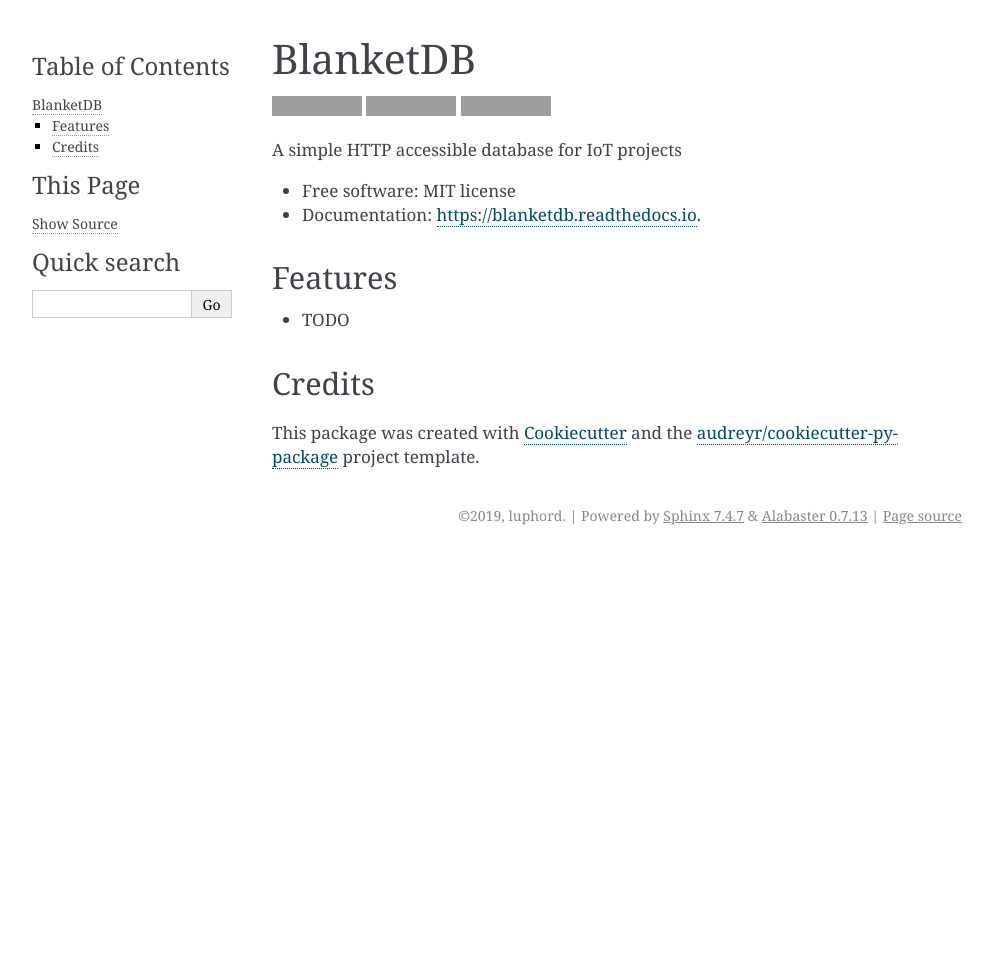
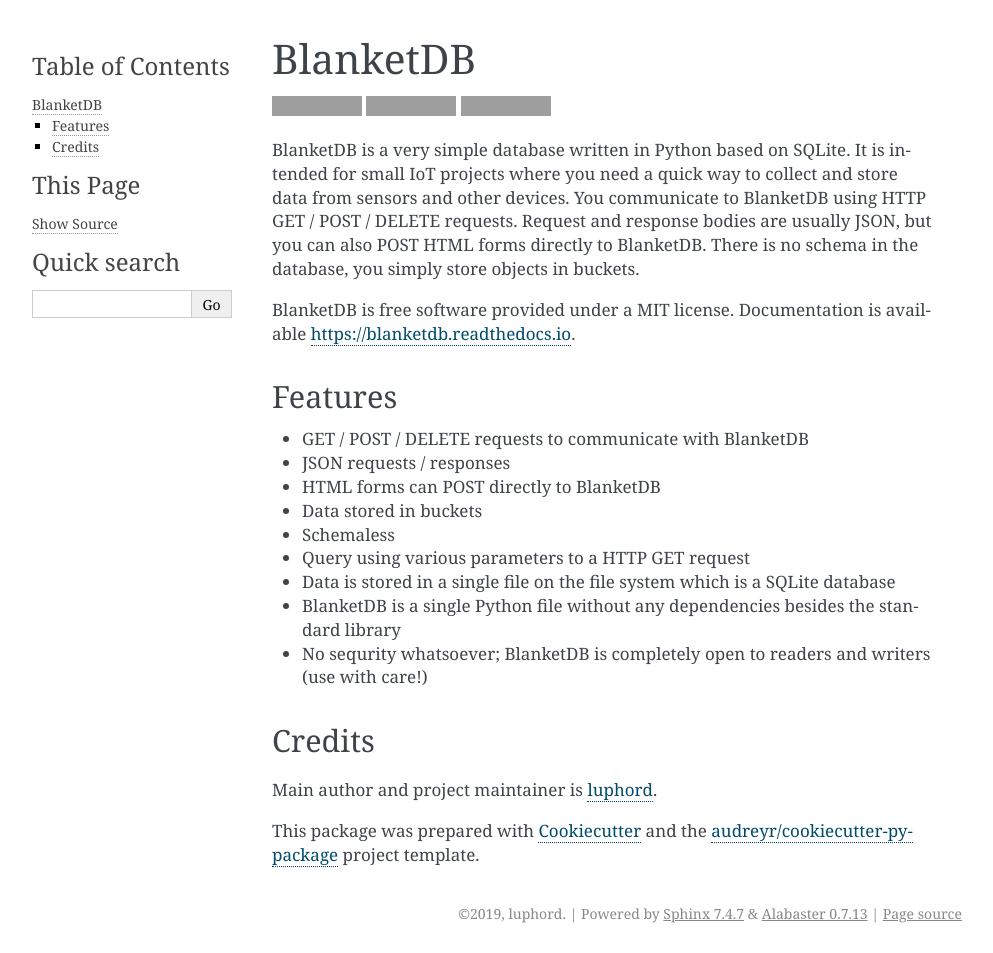
Before and after one commit to luphord/blanketdb, a Sphinx documentation site: the page built from docs/readme.rst, in a window 1280 px wide. Shown: the whole page, without its empty margins (148-1141 px from the left). Built offline with Sphinx 7.4.7, drawn with Linux system fonts in a browser that asks for light colours; before the commit the page ends 900 px from its top, so only the background shows below that; grey boxes are pictures that could not be loaded.

Commit message:
basic documentation

```diff
--- a/HISTORY.rst
+++ b/HISTORY.rst
@@ -1,6 +1,12 @@
 =======
 History
 =======
+
+0.2.0 (not yet)
+---------------
+
+* Added CLI for starting `BlanketDB` with `wsgiref.simple_server`
+* Tests for `BlanketDB` Web API using `webtest`
 
 0.1.0 (2019-01-18)
 ------------------
--- a/README.rst
+++ b/README.rst
@@ -16,22 +16,40 @@ BlanketDB
 
 
 
-A simple HTTP accessible database for IoT projects
+BlanketDB is a very simple database written in Python based on SQLite.
+It is intended for small IoT projects where you need a quick way to
+collect and store data from sensors and other devices.
+You communicate to BlanketDB using HTTP GET / POST / DELETE requests.
+Request and response bodies are usually JSON, but you can also POST
+HTML forms directly to BlanketDB.
+There is no schema in the database, you simply store objects in buckets.
 
 
-* Free software: MIT license
-* Documentation: https://blanketdb.readthedocs.io.
+
+BlanketDB is free software provided under a MIT license.
+Documentation is available https://blanketdb.readthedocs.io.
 
 
 Features
 --------
 
-* TODO
+* GET / POST / DELETE requests to communicate with BlanketDB
+* JSON requests / responses
+* HTML forms can POST directly to BlanketDB
+* Data stored in buckets
+* Schemaless
+* Query using various parameters to a HTTP GET request
+* Data is stored in a single file on the file system which is a SQLite database
+* BlanketDB is a single Python file without any dependencies besides the standard library
+* No sequrity whatsoever; BlanketDB is completely open to readers and writers (use with care!)
 
 Credits
 -------
 
-This package was created with Cookiecutter_ and the `audreyr/cookiecutter-pypackage`_ project template.
+Main author and project maintainer is luphord_.
 
+This package was prepared with Cookiecutter_ and the `audreyr/cookiecutter-pypackage`_ project template.
+
+.. _luphord: https://github.com/luphord
 .. _Cookiecutter: https://github.com/audreyr/cookiecutter
 .. _`audreyr/cookiecutter-pypackage`: https://github.com/audreyr/cookiecutter-pypackage
```
Also changed, not shown: docs/installation.rst (+9 -0 lines).
